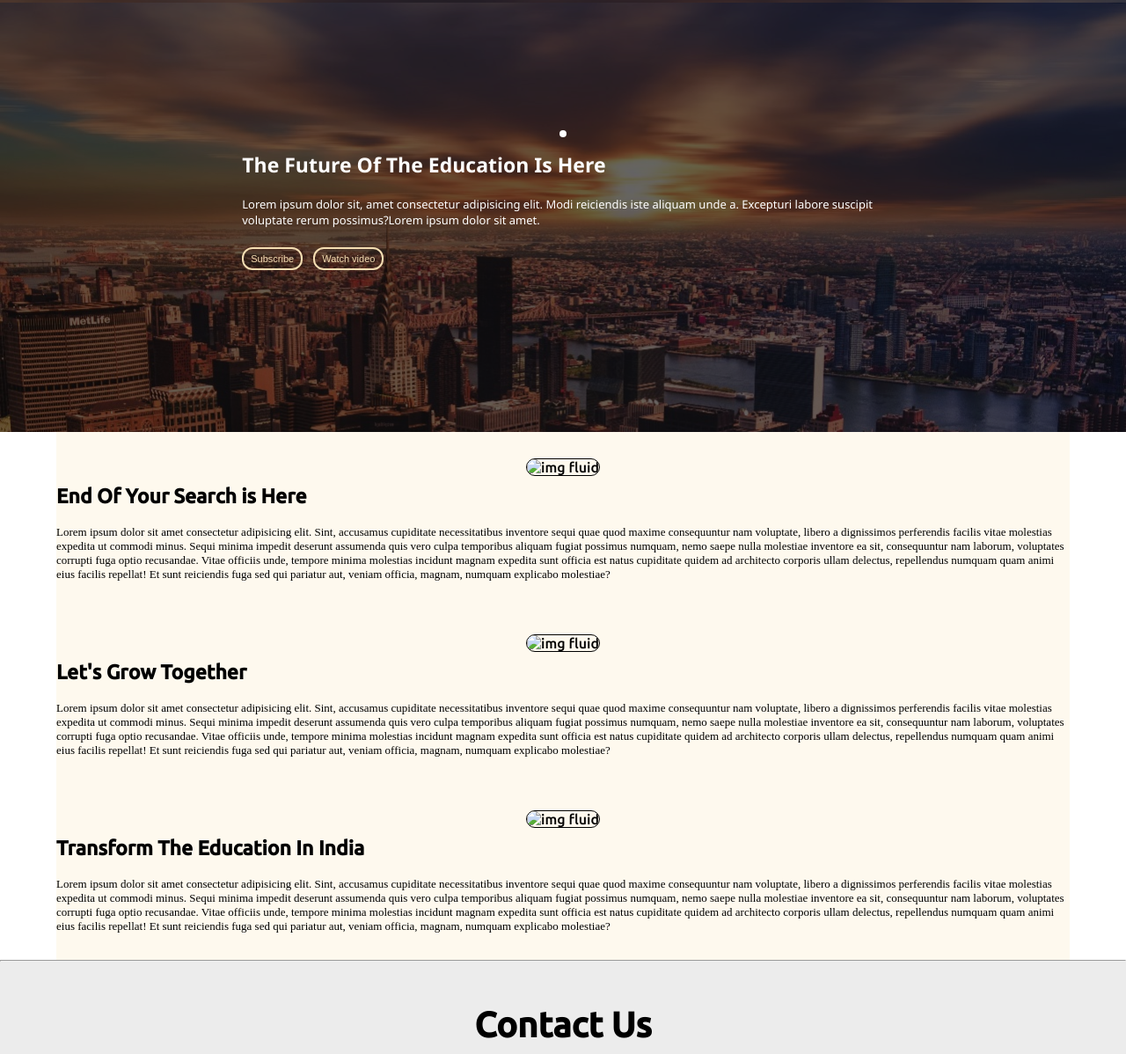
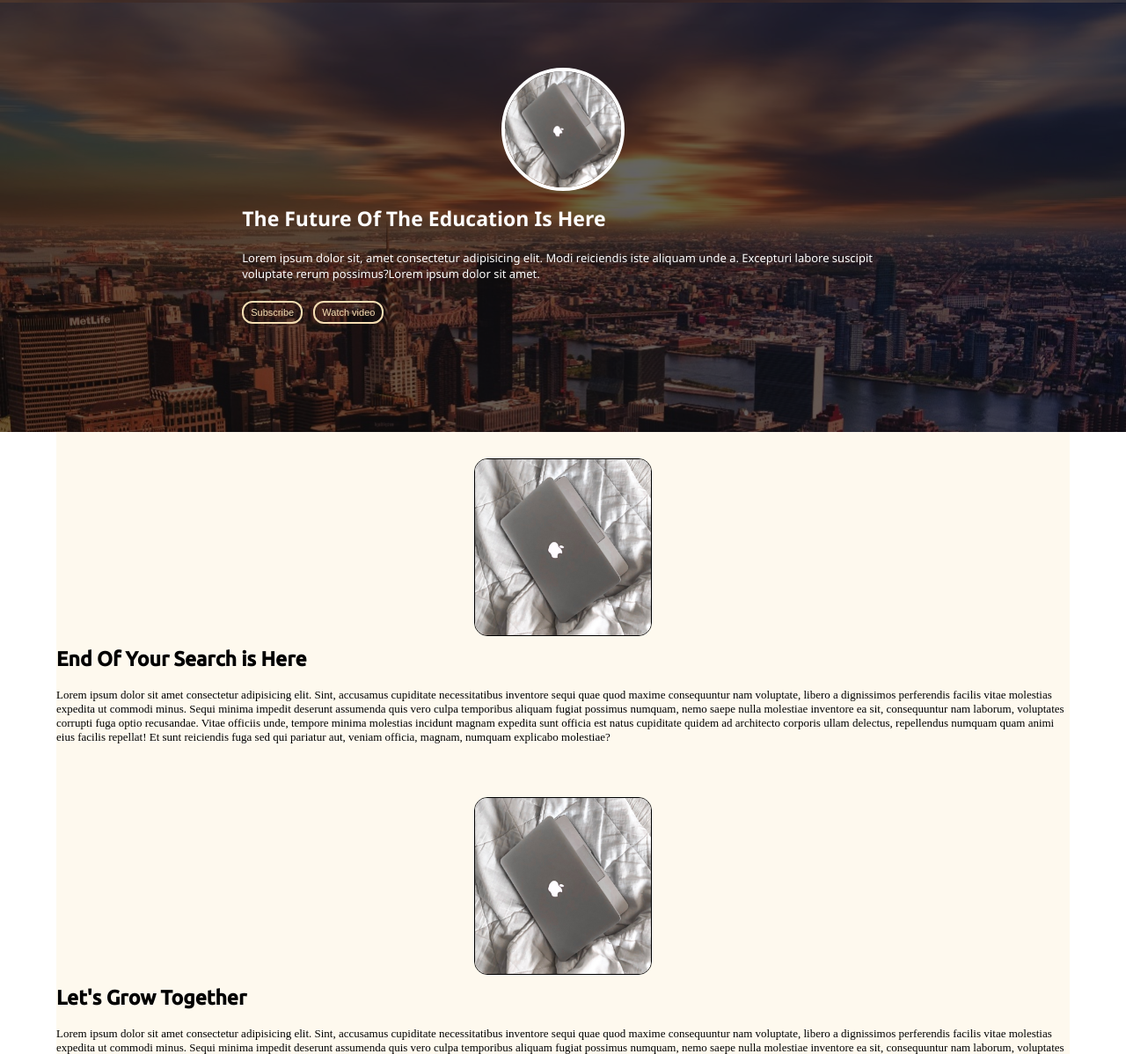
Before and after one commit to Sushobhan-max/study-website, a plain HTML site: page index.html in a window 1280 px wide. Shown: the part 67-1265 px from the top of the page at 88% size. Drawn offline with Linux system fonts and the light colour scheme; a web font is replaced by a local one.

Commit message:
Update index.html

```diff
--- a/index.html
+++ b/index.html
@@ -12,7 +12,7 @@
 <body>
     <nav class="navbar background h-nav">
         <ul class="nav-list v-class">
-            <div class="logo"><img src="img/laptop.jpg" alt="logo"></div>
+            <div class="logo"><img src="laptop.jpg" alt="logo"></div>
             <li><a href="./">Home</a></li>
             <li><a href="#">About</a></li>
             <li><a href="#">Services</a></li>
@@ -45,7 +45,7 @@
             </div>
 
             <div class="secondHalf">
-                <img src="img/laptop.jpg" alt="">
+                <img src="laptop.jpg" alt="">
             </div>
         </div>
     </section>
@@ -63,7 +63,7 @@
                 aut, veniam officia, magnam, numquam explicabo molestiae?</p>
         </div>
         <div class="thumbnail">
-            <img src="img/laptop.jpg" alt="img fluid">
+            <img src="laptop.jpg" alt="img fluid">
         </div>
     </section>
 
@@ -80,7 +80,7 @@
                 aut, veniam officia, magnam, numquam explicabo molestiae?</p>
         </div>
         <div class="thumbnail">
-            <img src="img/laptop.jpg" alt="img fluid">
+            <img src="laptop.jpg" alt="img fluid">
         </div>
     </section>
 
@@ -97,7 +97,7 @@
                 aut, veniam officia, magnam, numquam explicabo molestiae?</p>
         </div>
         <div class="thumbnail">
-            <img src="img/laptop.jpg" alt="img fluid">
+            <img src="laptop.jpg" alt="img fluid">
         </div>
     </section>
     <hr>
```
